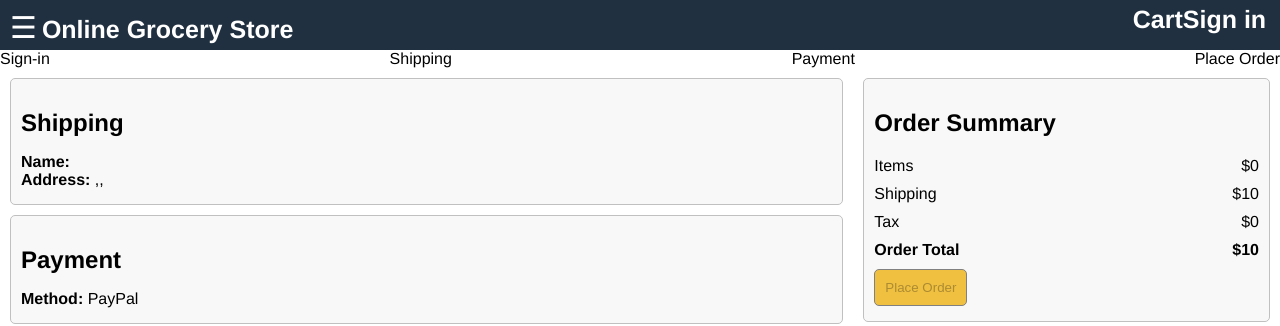
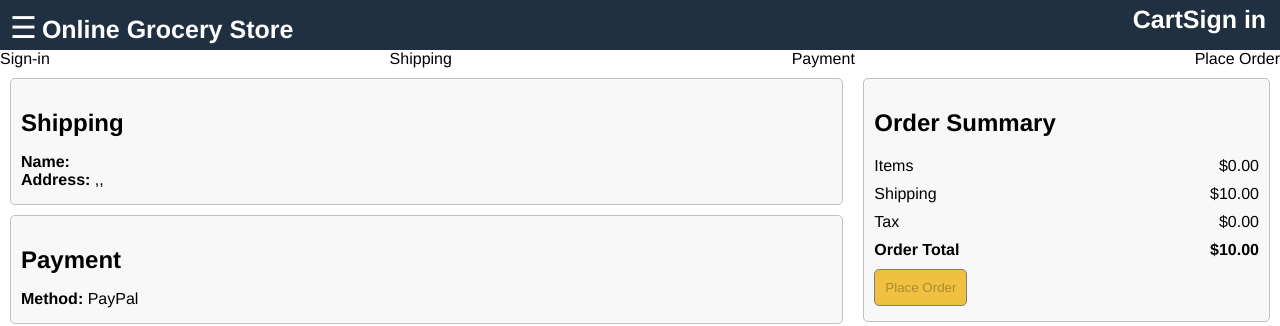
Before and after one commit to mekalyan26/Javascript_Projects, a React (Create React App) app in the folder OnlineGroceryStore/frontend/: page /placeorder in a window 1280 px wide. Shown: the top 326 px of the page. Built offline with nearby package versions, Linux system fonts and the light colour scheme.

Commit message:
decimal point adjustment for price in order summary

```diff
--- a/OnlineGroceryStore/frontend/src/screens/PlaceOrderScreen.js
+++ b/OnlineGroceryStore/frontend/src/screens/PlaceOrderScreen.js
@@ -84,19 +84,19 @@ export default function PlaceOrderScreen(props) {
               <li>
                 <div className="row">
                   <div>Items</div>
-                  <div>${cart.itemsPrice}</div>
+                  <div>${cart.itemsPrice.toFixed(2)}</div>
                 </div>
               </li>
               <li>
                 <div className="row">
                   <div>Shipping</div>
-                  <div>${cart.shippingPrice}</div>
+                  <div>${cart.shippingPrice.toFixed(2)}</div>
                 </div>
               </li>
               <li>
                 <div className="row">
                   <div>Tax</div>
-                  <div>${cart.taxPrice}</div>
+                  <div>${cart.taxPrice.toFixed(2)}</div>
                 </div>
               </li>
               <li>
@@ -105,7 +105,7 @@ export default function PlaceOrderScreen(props) {
                     <strong>Order Total</strong>
                   </div>
                   <div>
-                    <strong>${cart.totalPrice}</strong>
+                    <strong>${cart.totalPrice.toFixed(2)}</strong>
                   </div>
                 </div>
               </li>
```
